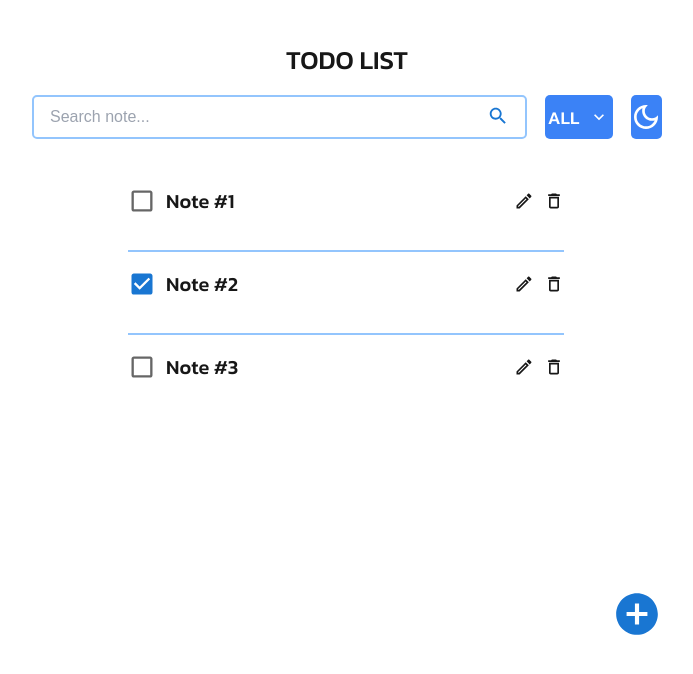
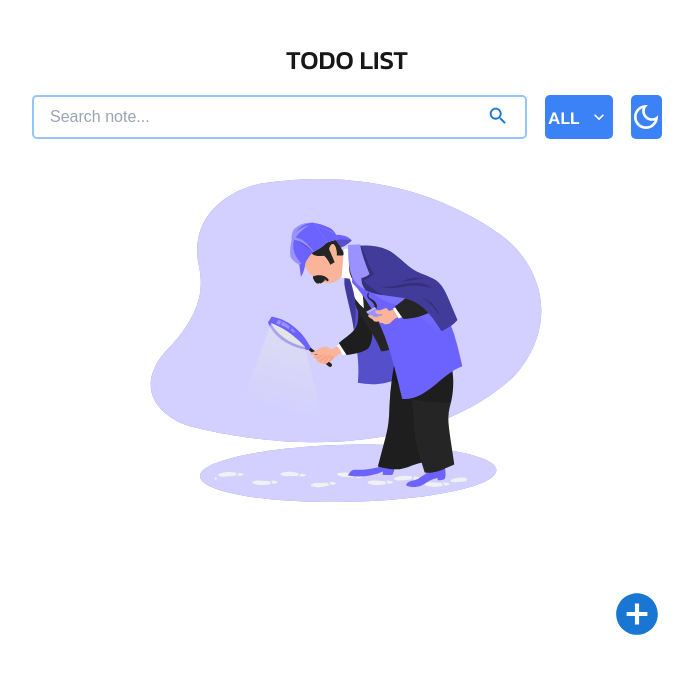
Before and after one commit to izengmac/Todo-demo, a Next.js app: page / in a window 1280 px wide. Shown: the top 674 px of the page, without its empty margins (293-986 px from the left). Built offline with nearby package versions, Linux system fonts and the light colour scheme.

Commit message:
Render notes dynamically: Using an Array/Objects🎉

```diff
--- a/app/Pages/Home.tsx
+++ b/app/Pages/Home.tsx
@@ -1,4 +1,6 @@
-import React from "react";
+'use client'
+
+import React, { useState } from "react";
 import SearchSharpIcon from "@mui/icons-material/SearchSharp";
 import KeyboardArrowDownIcon from "@mui/icons-material/KeyboardArrowDown";
 import DarkModeOutlinedIcon from "@mui/icons-material/DarkModeOutlined";
@@ -8,11 +10,21 @@ import CreateOutlinedIcon from "@mui/icons-material/CreateOutlined";
 import DeleteOutlineOutlinedIcon from "@mui/icons-material/DeleteOutlineOutlined";
 import Note_Modal from "../components/Note_Modal";
 import Image from "next/image";
-import SVG from '../assets/empty.svg'
+import SVG from "../assets/empty.svg";
 
 const label = { inputProps: { "aria-label": "Checkbox demo" } };
 
 function Home() {
+  // Notes Array
+  const [notes, setNotes] = useState([
+
+  ]);
+
+  // Handle Delete Note
+  const deleteNote = (id) => {
+    setNotes(notes.filter((note) => note.id !== id));
+  };
+
   return (
     <div className="flex flex-col w-full justify-center items-center">
       {/*Head*/}
@@ -43,36 +55,12 @@ function Home() {
       <div className="flex flex-row w-full">
         {/*List*/}
         <div className="w-[88%] ml-24 mt-[30px] flex flex-col gap-[17px] divide-y-[2px] divide-blue-300">
-          {/*Note*/}
-          <div className="flex flex-row justify-between items-center py-[17px]">
-            <div className="flex flex-row items-center justify-center gap-[10px]">
-              <Checkbox
-                {...label}
-                sx={{
-                  padding: 0, // Removes default padding
-                  "& .MuiSvgIcon-root": {
-                    fontSize: 28, // Ensures consistent size
-                    margin: 0, // Removes margin from the SVG
-                  },
-                }}
-              />
-              <p className="font-kanit text-[20px] font-medium text-center">
-                Note #1
-              </p>
-            </div>
-            <div className="flex flex-row gap-[10px]">
-              <CreateOutlinedIcon color="inherit" sx={{ fontSize: 20 }} />
-              <DeleteOutlineOutlinedIcon
-                color="inherit"
-                sx={{ fontSize: 20 }}
-              />
-            </div>
-          </div>
-          {/* Additional Notes */}
-          {[2, 3].map((num) => (
+          {/* Render Notes Dynamically */}
+          {notes.length > 0 ? (
+            notes.map((note) => (
               <div
                 className="flex flex-row justify-between items-center py-[17px]"
-              key={num}
+                key={note.id}
               >
                 <div className="flex flex-row items-center justify-center gap-[10px]">
                   <Checkbox
@@ -85,33 +73,35 @@ function Home() {
                         padding: 0,
                       },
                     }}
-                  defaultChecked={num === 2}
+                    checked={note.completed}
                   />
                   <p className="font-kanit text-[20px] font-medium text-center">
-                  Note #{num}
+                    {note.text}
                   </p>
                 </div>
                 <div className="flex flex-row gap-[10px]">
                   <CreateOutlinedIcon color="inherit" sx={{ fontSize: 20 }} />
                   <DeleteOutlineOutlinedIcon
                     color="inherit"
-                  sx={{ fontSize: 20 }}
+                    sx={{ fontSize: 20, cursor: "pointer" }}
+                    onClick={() => deleteNote(note.id)}
                   />
                 </div>
               </div>
-          ))}
-        </div>
-        <Note_Modal />
-      </div>
-      {/* If there is no note then render the svg
+            ))
+          ) : (
+            <div className="flex justify-center items-center">
               <Image
                 src={SVG}
                 width={500}
                 height={500}
-        alt="Picture of the author"
+                alt="No notes available"
               />
-      */}
-
+            </div>
+          )}
+        </div>
+        <Note_Modal />
+      </div>
     </div>
   );
 }
```
Lines whose indentation alone changed are shown as unchanged.
